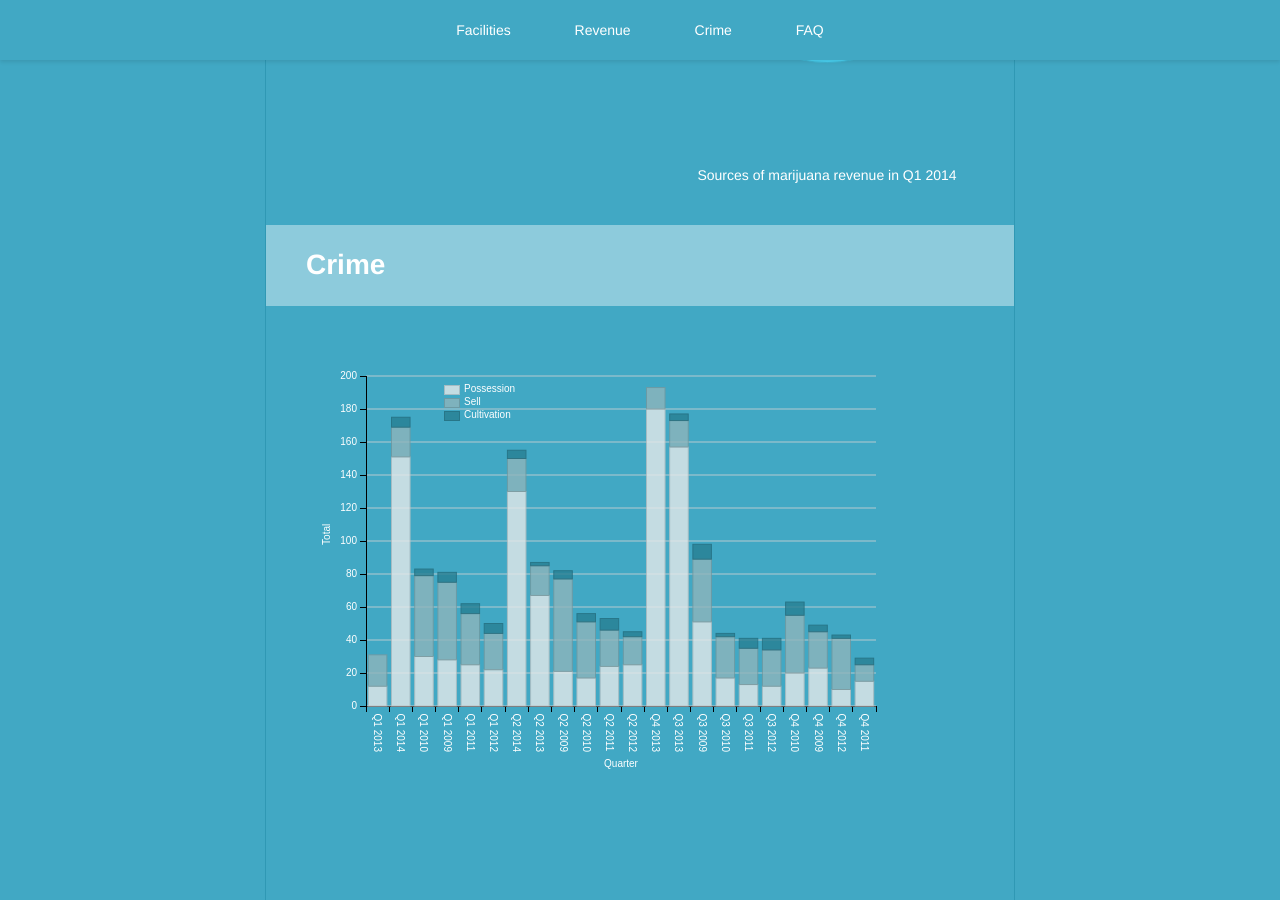
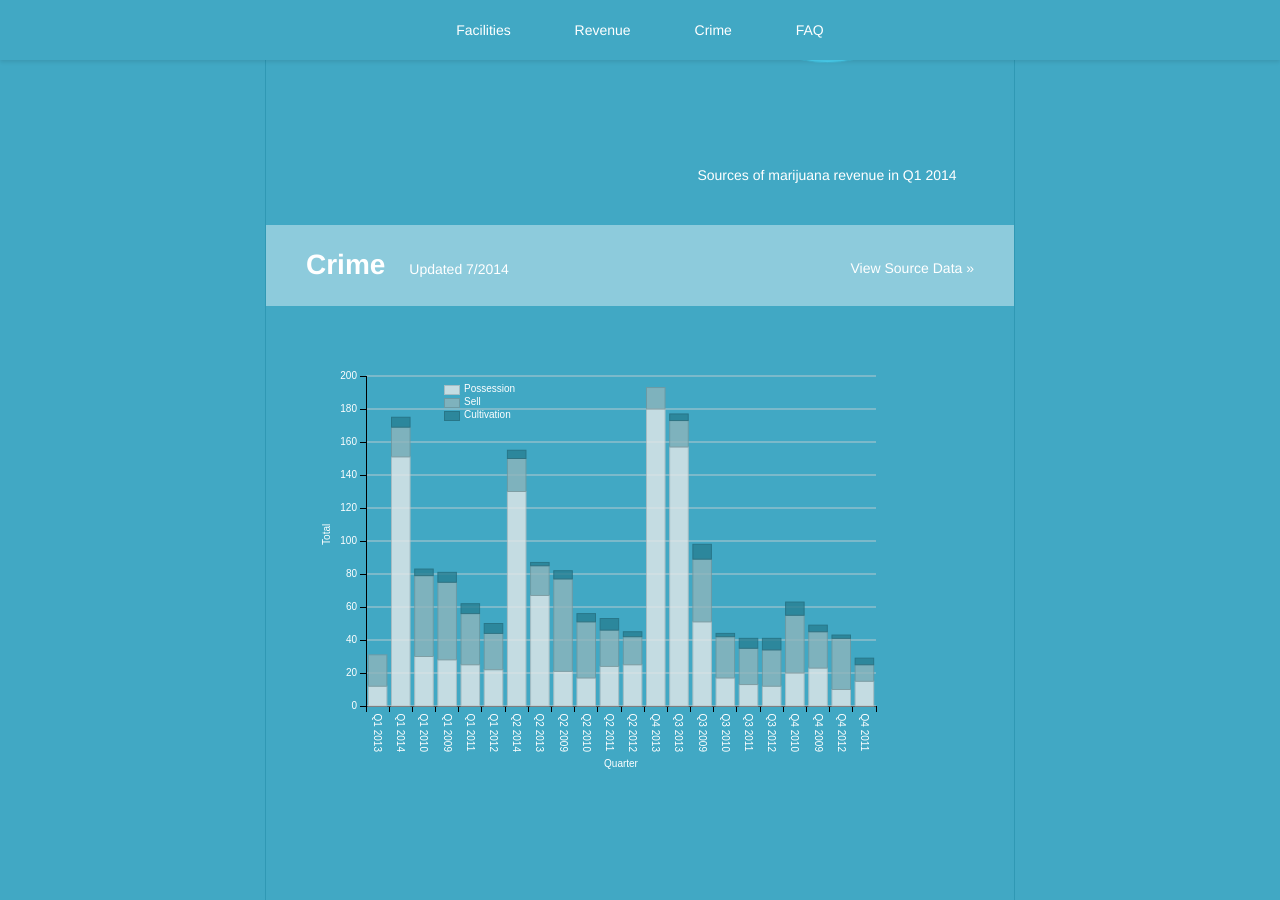
Before and after one commit to boonrs/denver-marijuana-infographic, a Jekyll site: the page built from index.html, in a window 1280 px wide and 900 px high, scrolled down 1995 px. Built offline with Jekyll 4.4.1, drawn with Linux system fonts in a browser that asks for light colours; Markdown is read by kramdown in place of the engine named in the settings.

Commit message:
Add link to crime data source

```diff
--- a/index.html
+++ b/index.html
@@ -110,6 +110,8 @@ title: {{ site.name }}
 
           <div class="info-header">
             <span class="info-title">Crime</span>
+            <span class="info-date">Updated 7/2014</span>
+            <span class="info-data"><a id="crime-source" href="" >View Source Data »</a></span>
           </div>
 
           <div class="info-full">
--- a/javascripts/crime.js
+++ b/javascripts/crime.js
@@ -5,10 +5,15 @@ $( document ).ready(function() {
     "description_bold": "... marijuana related crimes have been reported this year.",
     "description": "This is the sum total of Industry and Nonindustry."
   };
+  crimeSource("http://data.denvergov.org/dataset/city-and-county-of-denver-crime");
   // crimeCount(big_number);
   // crimeOffenses();
   crimePossession();
 });
+
+function crimeSource(url) {
+  $("#crime-source").attr('href', url);
+}
 
 function crimePossession() {
   var svg = dimple.newSvg("#crime-possession", 590, 600);
```
